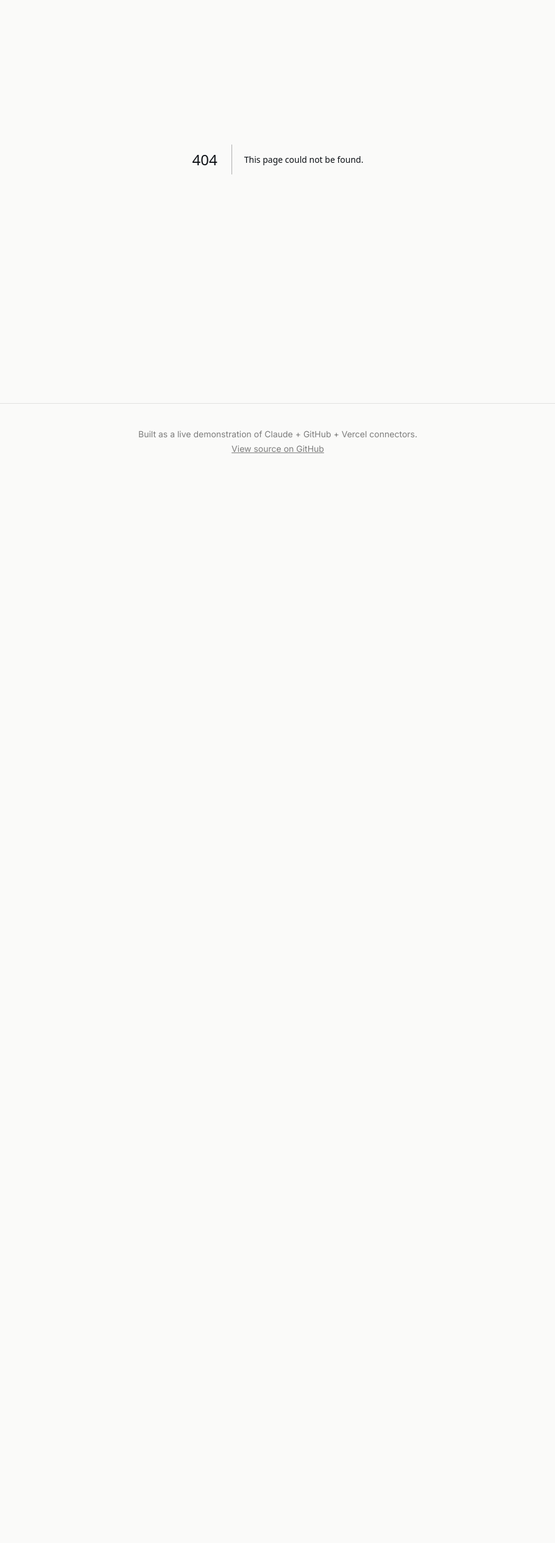
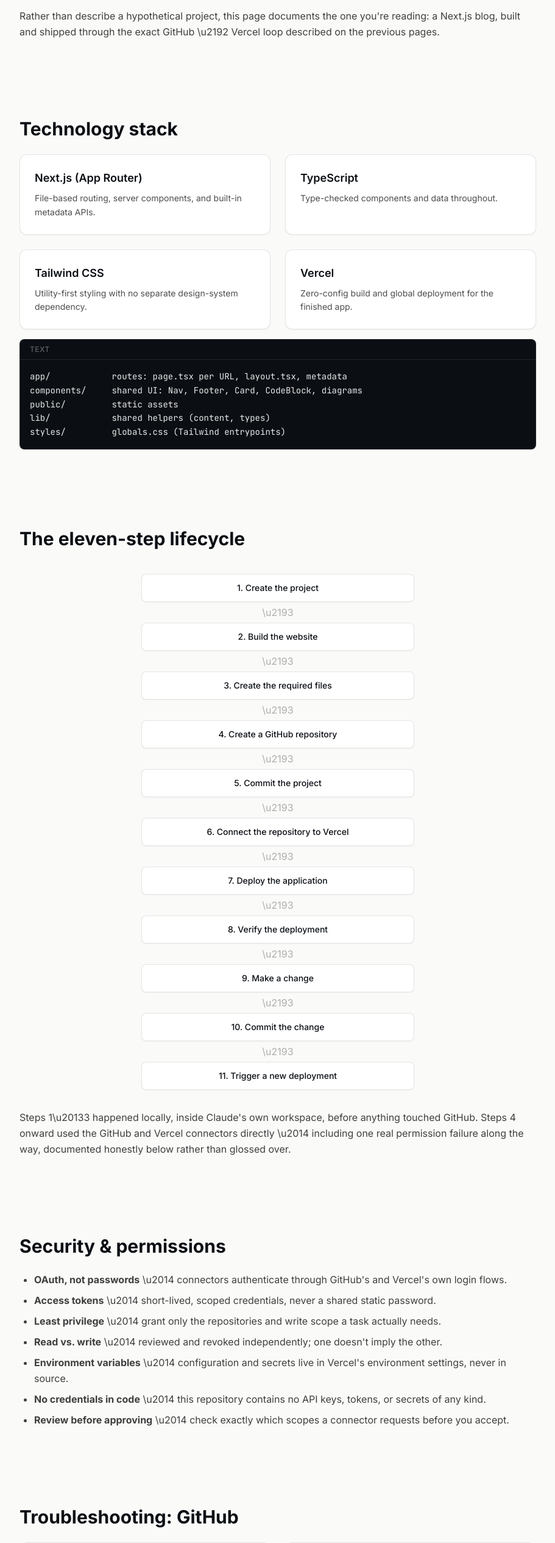
Before and after one commit to vinith4/claude-connectors-blog, a Next.js app: page /tutorial in a window 1280 px wide. Before the commit this address had no page. Shown: the part 200-2730 px from the top of the page at 61% size, without its empty margins (184-1095 px from the left). Before the commit the page ends 986 px from the top, so only its background shows below. Built offline with nearby package versions, Linux system fonts and the light colour scheme.

Commit message:
feat: add tutorial, about, sitemap, and robots

```diff
--- /dev/null
+++ b/app/about/page.tsx
@@ -0,0 +1,31 @@
+import Section from "@/components/Section";
+
+export const metadata = {
+  title: "About",
+  description: "About this project: a working demonstration of Claude's GitHub and Vercel connectors.",
+};
+
+export default function AboutPage() {
+  return (
+    <Section kicker="About" title="Why this exists">
+      <p>
+        This site is both an article and its own proof: every page here was written, committed, and
+        deployed by Claude using the GitHub and Vercel connectors described throughout the site, rather
+        than being pasted in by hand.
+      </p>
+      <p>
+        The goal isn&apos;t to claim the workflow is magic \u2014 it&apos;s to show, plainly, what an AI
+        assistant can and can&apos;t do once it&apos;s holding real, scoped credentials to real developer
+        tools: what commits look like, what a permission failure looks like, and how the two services
+        hand work back and forth.
+      </p>
+      <p>
+        Source is public at{" "}
+        <a href="https://github.com/vinith4/claude-connectors-blog" className="text-accent underline">
+          github.com/vinith4/claude-connectors-blog
+        </a>
+        .
+      </p>
+    </Section>
+  );
+}
--- /dev/null
+++ b/app/robots.ts
@@ -0,0 +1,8 @@
+import type { MetadataRoute } from "next";
+
+export default function robots(): MetadataRoute.Robots {
+  return {
+    rules: { userAgent: "*", allow: "/" },
+    sitemap: "https://claude-connectors-blog.vercel.app/sitemap.xml",
+  };
+}
--- /dev/null
+++ b/app/sitemap.ts
@@ -0,0 +1,11 @@
+import type { MetadataRoute } from "next";
+
+export default function sitemap(): MetadataRoute.Sitemap {
+  const base = "https://claude-connectors-blog.vercel.app";
+  const routes = ["", "/connectors", "/github", "/vercel", "/workflow", "/tutorial", "/about"];
+
+  return routes.map((route) => ({
+    url: `${base}${route}`,
+    lastModified: new Date(),
+  }));
+}
--- /dev/null
+++ b/app/tutorial/page.tsx
@@ -0,0 +1,92 @@
+import Card from "@/components/Card";
+import Section from "@/components/Section";
+import CodeBlock from "@/components/CodeBlock";
+import FlowDiagram from "@/components/FlowDiagram";
+
+export const metadata = {
+  title: "Tutorial: Building This Site",
+  description:
+    "A step-by-step walkthrough of how this blog itself was built, committed, and deployed using Claude's GitHub and Vercel connectors.",
+};
+
+export default function TutorialPage() {
+  return (
+    <>
+      <Section kicker="Case study" title="This site is the example">
+        <p>
+          Rather than describe a hypothetical project, this page documents the one you&apos;re reading: a
+          Next.js blog, built and shipped through the exact GitHub \u2192 Vercel loop described on the
+          previous pages.
+        </p>
+      </Section>
+
+      <Section title="Technology stack">
+        <div className="grid gap-6 sm:grid-cols-2">
+          <Card title="Next.js (App Router)">File-based routing, server components, and built-in metadata APIs.</Card>
+          <Card title="TypeScript">Type-checked components and data throughout.</Card>
+          <Card title="Tailwind CSS">Utility-first styling with no separate design-system dependency.</Card>
+          <Card title="Vercel">Zero-config build and global deployment for the finished app.</Card>
+        </div>
+        <CodeBlock
+          lang="text"
+          code={`app/            routes: page.tsx per URL, layout.tsx, metadata\ncomponents/     shared UI: Nav, Footer, Card, CodeBlock, diagrams\npublic/         static assets\nlib/            shared helpers (content, types)\nstyles/         globals.css (Tailwind entrypoints)`}
+        />
+      </Section>
+
+      <Section title="The eleven-step lifecycle">
+        <FlowDiagram
+          steps={[
+            "1. Create the project",
+            "2. Build the website",
+            "3. Create the required files",
+            "4. Create a GitHub repository",
+            "5. Commit the project",
+            "6. Connect the repository to Vercel",
+            "7. Deploy the application",
+            "8. Verify the deployment",
+            "9. Make a change",
+            "10. Commit the change",
+            "11. Trigger a new deployment",
+          ]}
+        />
+        <p>
+          Steps 1\u20133 happened locally, inside Claude&apos;s own workspace, before anything touched
+          GitHub. Steps 4 onward used the GitHub and Vercel connectors directly \u2014 including one real
+          permission failure along the way, documented honestly below rather than glossed over.
+        </p>
+      </Section>
+
+      <Section title="Security & permissions">
+        <ul className="list-disc space-y-2 pl-6">
+          <li><strong>OAuth, not passwords</strong> \u2014 connectors authenticate through GitHub&apos;s and Vercel&apos;s own login flows.</li>
+          <li><strong>Access tokens</strong> \u2014 short-lived, scoped credentials, never a shared static password.</li>
+          <li><strong>Least privilege</strong> \u2014 grant only the repositories and write scope a task actually needs.</li>
+          <li><strong>Read vs. write</strong> \u2014 reviewed and revoked independently; one doesn&apos;t imply the other.</li>
+          <li><strong>Environment variables</strong> \u2014 configuration and secrets live in Vercel&apos;s environment settings, never in source.</li>
+          <li><strong>No credentials in code</strong> \u2014 this repository contains no API keys, tokens, or secrets of any kind.</li>
+          <li><strong>Review before approving</strong> \u2014 check exactly which scopes a connector requests before you accept.</li>
+        </ul>
+      </Section>
+
+      <Section title="Troubleshooting: GitHub">
+        <div className="grid gap-6 sm:grid-cols-2">
+          <Card title="Can read but not write">The Contents permission is set to read-only on the App installation \u2014 grant read & write to fix it.</Card>
+          <Card title="403 permission errors">The token lacks the specific scope the action needs (this project hit exactly this creating its repo).</Card>
+          <Card title="Missing repository access">The GitHub App isn&apos;t installed on that repository or organization yet.</Card>
+          <Card title="OAuth authorization issues">The authorization expired or was revoked \u2014 reconnect the integration.</Card>
+          <Card title="Branch protection blocks">Required reviews or status checks are blocking a direct push to a protected branch.</Card>
+        </div>
+      </Section>
+
+      <Section title="Troubleshooting: Vercel">
+        <div className="grid gap-6 sm:grid-cols-2">
+          <Card title="Build failures">Check the build log first \u2014 a missing dependency or type error is the usual cause.</Card>
+          <Card title="Environment variable problems">A variable is missing for the environment (production/preview) the build ran in.</Card>
+          <Card title="Incorrect framework detection">The framework preset in project settings doesn&apos;t match the actual project \u2014 set it explicitly.</Card>
+          <Card title="Deployment failures">Distinguish a build-time failure from a runtime error using the deployment&apos;s function logs.</Card>
+          <Card title="Domain configuration">DNS records don&apos;t yet point at Vercel, or the domain isn&apos;t verified on the project.</Card>
+        </div>
+      </Section>
+    </>
+  );
+}
```
